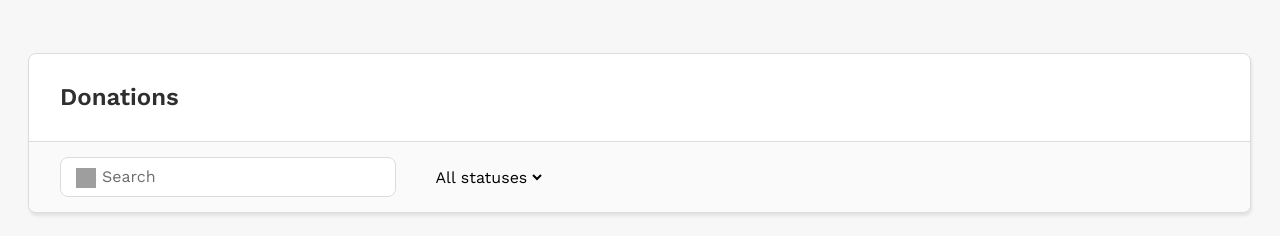
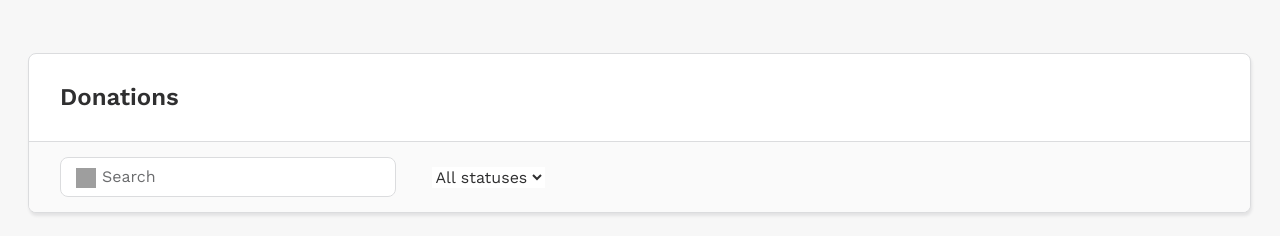
Before and after one commit to maestros123/Fundraise-Up, a React (Create React App) app: page / in a window 1280 px wide. Shown: the top 236 px of the page. Built offline with nearby package versions, Linux system fonts and the light colour scheme; grey boxes are pictures that could not be loaded.

Commit message:
Исправление мелких ошибок стилизации

```diff
--- a/src/components/search/search.css
+++ b/src/components/search/search.css
@@ -51,10 +51,11 @@
   margin-left: 35.5px;
 }
 .search__select {
+  background-color: #fff;
   border: none;
-  background-color: inherit;
+  font-family: Work Sans, sans-serif;
   font-size: 16px;
-  font-family: "Work Sans", sans-serif;
+  color: #2F2F30;
 }
 
 @media (min-width: 992px) and (max-width: 1230px) {
--- a/src/components/search/search.scss
+++ b/src/components/search/search.scss
@@ -59,10 +59,11 @@
   }
 
   &__select {
+    background-color: #fff;
     border: none;
-    background-color: inherit;
+    font-family: Work Sans,sans-serif;
     font-size: 16px;
-    font-family: 'Work Sans', sans-serif;
+    color: #2F2F30;
   }
 }
 @media (min-width: 992px) and (max-width: 1230px) {
```
Also changed, not shown: package.json (+6 -2 lines), 2 other files (tests, documents, lock files or other folders).
